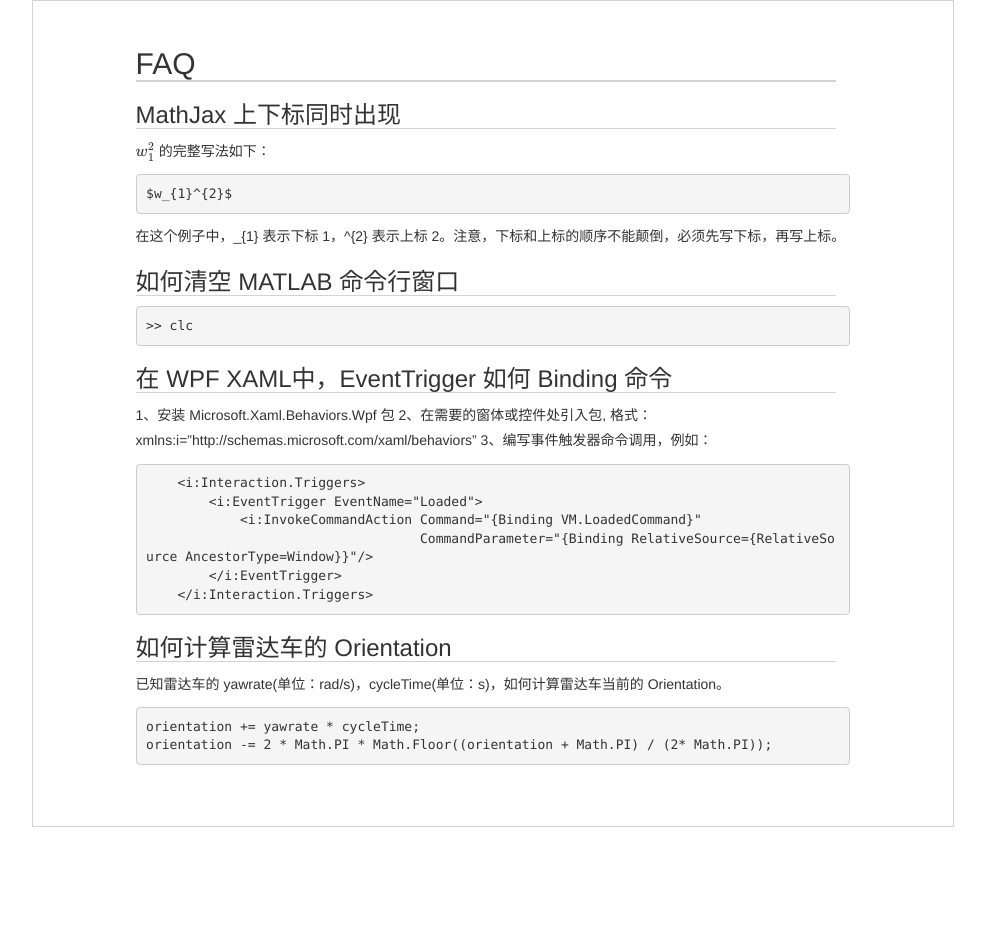
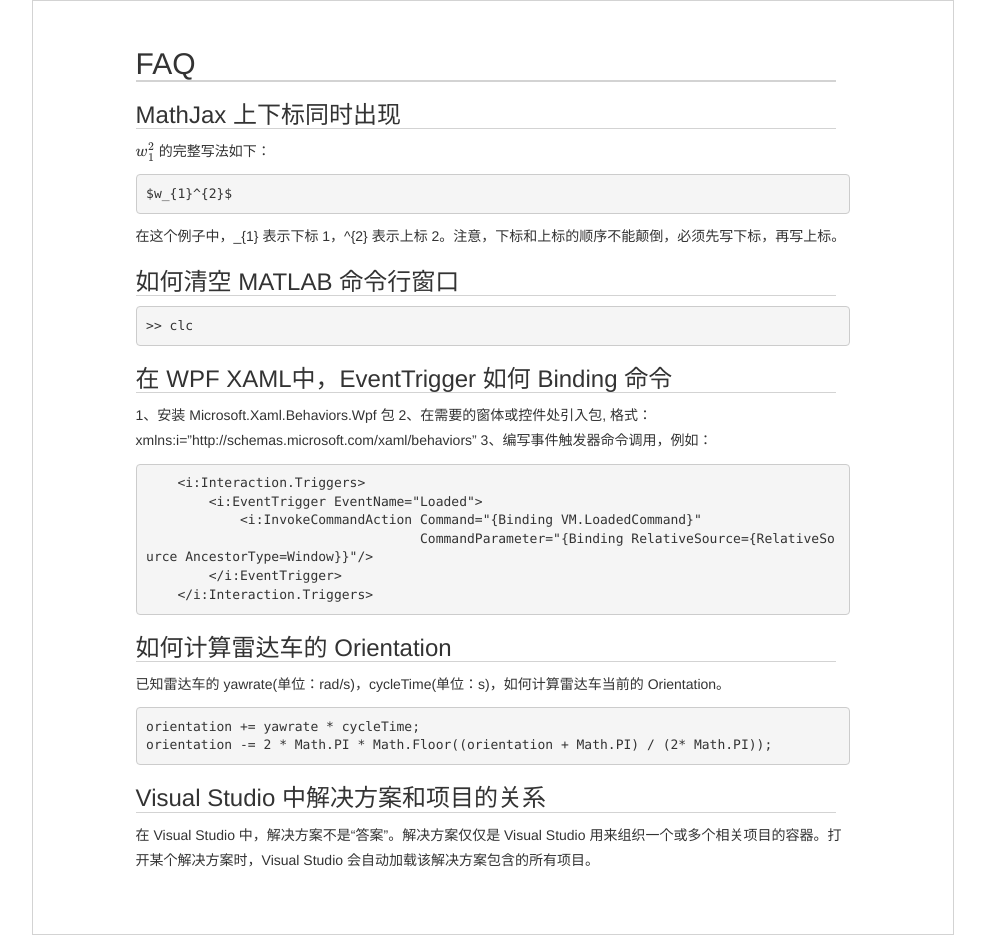
Before and after one commit to luli100/luli100.github.io, a Jekyll site: the page built from faq.md, in a window 1280 px wide. Shown: the whole page, without its empty margins (147-1132 px from the left). Built offline with Jekyll 4.4.1, drawn with Linux system fonts in a browser that asks for light colours; formulas are drawn with MathJax 3; before the commit the page ends 900 px from its top, so only the background shows below that.

Commit message:
Visual Studio 中解决方案和项目的关系

````diff
--- a/faq.md
+++ b/faq.md
@@ -41,3 +41,7 @@ $w_{1}^{2}$
 orientation += yawrate * cycleTime;
 orientation -= 2 * Math.PI * Math.Floor((orientation + Math.PI) / (2* Math.PI));
 ```
+
+### Visual Studio 中解决方案和项目的关系
+
+在 Visual Studio 中，解决方案不是“答案”。解决方案仅仅是 Visual Studio 用来组织一个或多个相关项目的容器。打开某个解决方案时，Visual Studio 会自动加载该解决方案包含的所有项目。
````
